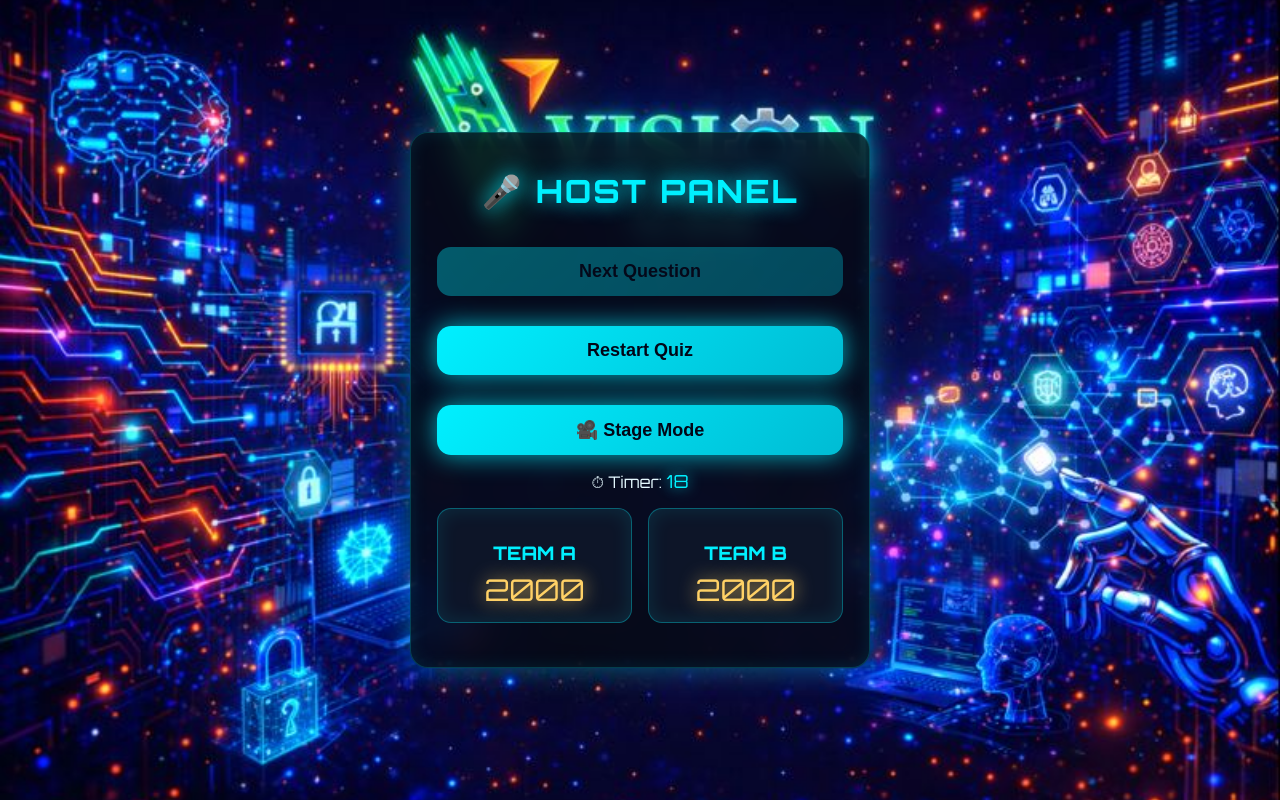
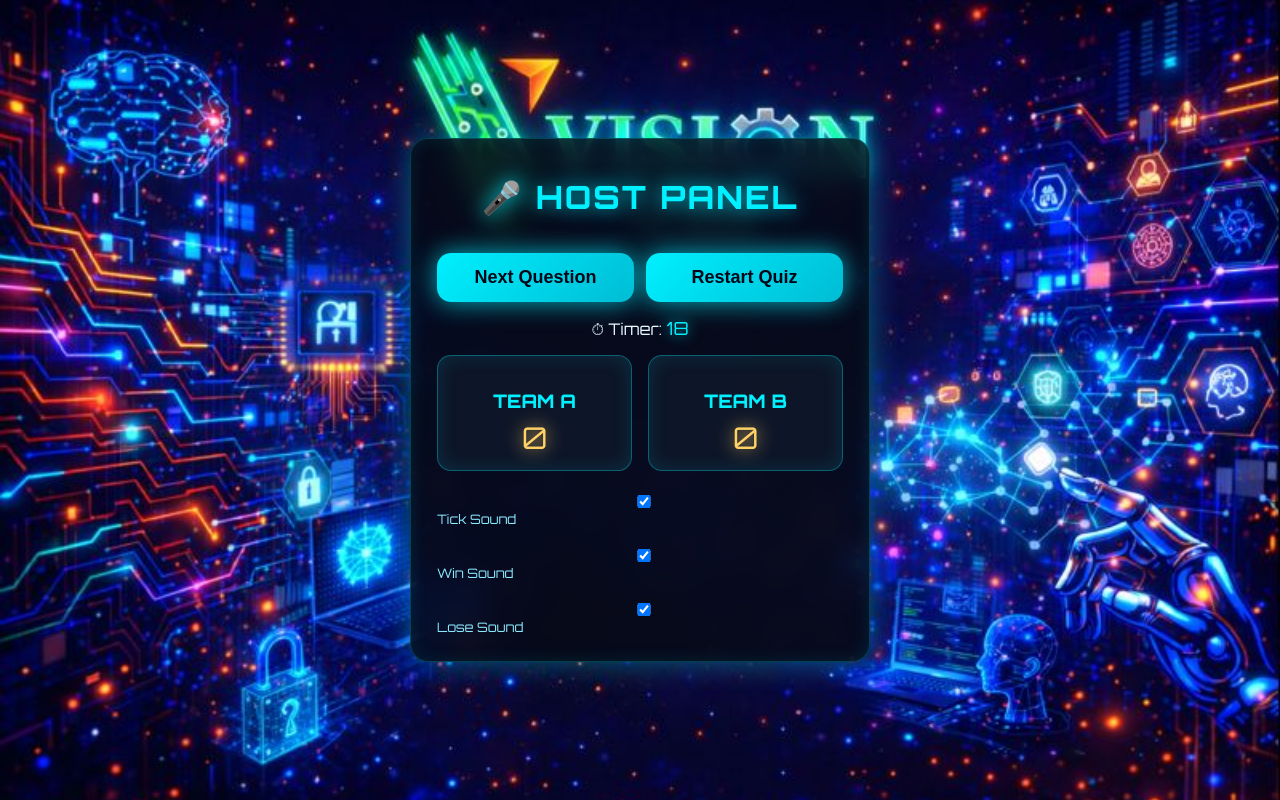
Before and after one commit to Tanishq763/vsion-cse-quiz, a website: page host.html in a window 1280 px wide. Both pictures are taken after a click on the button "Start Quiz". Drawn offline with Linux system fonts and the light colour scheme; no server answers.

Commit message:
Update host.html

```diff
--- a/host.html
+++ b/host.html
@@ -17,11 +17,10 @@
 
   <h1>🎤 HOST PANEL</h1>
 
-  <div class="footer" style="justify-content:center; gap:12px; flex-wrap:wrap;">
+  <div class="footer" style="justify-content:center; gap:12px;">
     <button id="startBtn" class="start-btn" onclick="startQuiz()">Start Quiz</button>
-    <button id="nextBtn" class="start-btn hidden disabled-btn" disabled onclick="nextQuestion()">Next Question</button>
+    <button id="nextBtn" class="start-btn hidden" onclick="nextQuestion()">Next Question</button>
     <button id="restartBtn" class="start-btn hidden" onclick="restartQuiz()">Restart Quiz</button>
-    <button class="start-btn" onclick="toggleFullscreen()">🎥 Stage Mode</button>
   </div>
 
   <p style="text-align:center; margin-top:15px;">
@@ -31,25 +30,31 @@
   <div class="scoreboard">
     <div class="team">
       <h3>TEAM A</h3>
-      <span id="scoreA">2000</span>
+      <span id="scoreA">0</span>
     </div>
     <div class="team">
       <h3>TEAM B</h3>
-      <span id="scoreB">2000</span>
+      <span id="scoreB">0</span>
     </div>
   </div>
 
-  <div id="winnerScreen" class="hidden">
+  <!-- 🔊 SOUND CONTROLS -->
+  <div class="sound-panel">
+    <label><input type="checkbox" id="toggleTick" checked> Tick Sound</label>
+    <label><input type="checkbox" id="toggleWin" checked> Win Sound</label>
+    <label><input type="checkbox" id="toggleLose" checked> Lose Sound</label>
+  </div>
+
+  <div id="winnerScreen" class="hidden" style="text-align:center; margin-top:25px;">
     <h2 id="winnerText"></h2>
   </div>
 
 </div>
 
-<!-- 🔊 SOUND EFFECTS -->
-
+<!-- Sounds -->
 <audio id="sndTick" src="tick.mp3"></audio>
 <audio id="sndWin" src="win.mp3"></audio>
-<audio id="sndLose" src="lose.wav"></audio>
+<audio id="sndLose" src="lose.mp3"></audio>
 
 <script src="host.js"></script>
 </body>
```
